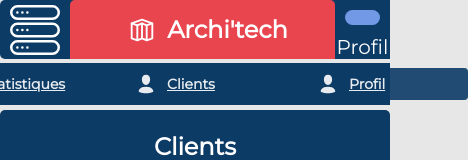
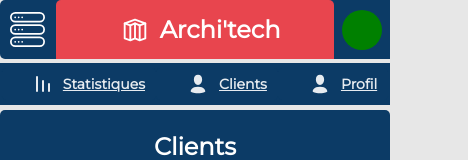
Before and after one commit to niakatemadi/archi_tech, a React (Create React App) app in the folder frontend/: page /adminDashboard/customers in a window 390 px wide. Shown: the top 160 px of the page, 468 px wide, since content can reach past the window. Built offline with nearby package versions, Linux system fonts and the light colour scheme; no server answers.

Commit message:
frontend more responsive

```diff
--- a/frontend/src/components/CustomButton/CustomButton.scss
+++ b/frontend/src/components/CustomButton/CustomButton.scss
@@ -6,7 +6,6 @@
     justify-content: flex-start;
     align-items: center;
     padding-left: 30px;
-    min-width: 150px;
     max-width: 200px;
     height: 30px;
     border : 1px solid $primaryColor;
--- a/frontend/src/pages/AdminPages/AdminCustomersPage/AdminCustomersPage.scss
+++ b/frontend/src/pages/AdminPages/AdminCustomersPage/AdminCustomersPage.scss
@@ -10,18 +10,26 @@
 
     &__blocListCustomers {
         height: 90%;
+        width: 100%;
         display: flex;
         justify-content: center;
+        background-color: green;
 
         &--inner {
+          width: 100%;
+          background-color: purple;
+          display: flex;
+          flex-direction: column;
+          align-items: center;
         }
     }
 }
+
 .CustomerRow {
     display: flex;
     flex-direction: row;
     justify-content: space-around;
-    width: 50vw;
+    width: 80%;
     color: white;
     border: 1px solid white;
     margin: 15px;
--- a/frontend/src/pages/AdminPages/AdminCustomersPage/AdminCustomersPage.tsx
+++ b/frontend/src/pages/AdminPages/AdminCustomersPage/AdminCustomersPage.tsx
@@ -23,7 +23,7 @@ const AdminCustomersPage = () => {
           {
 
             users.map((user) => {
-              return (<div className='CustomerRow' onClick={() => RedirectToCustomerFoldersPage(user)}><p>{user.name}</p><p>{user.firstName}</p><p> <span>{user.totalStorageUsed}</span> Ko utilisé(s)</p><p> <span>{user.totalStoragePurchased}</span> Go acheté(s)</p></div>)
+              return (<div className='CustomerRow' onClick={() => RedirectToCustomerFoldersPage(user)}><p>{user.name}</p><p>{user.firstName}</p><p> <span>{user.totalStorageUsed}</span> Ko</p><p> <span>{user.totalStoragePurchased}</span> Go</p></div>)
             })
           }
         </div>
--- a/frontend/src/pages/AdminPages/AdminDashboard/AdminDashboard.scss
+++ b/frontend/src/pages/AdminPages/AdminDashboard/AdminDashboard.scss
@@ -126,6 +126,19 @@
             justify-content: center;
             align-items: center;
         }
+
+        &__profileText {
+            position: absolute;
+            opacity: 0;
+        }
+
+        &__profilePicture {
+            border-radius: 100px;
+            height: 40px;
+            width: 40px;
+            margin: 0;
+            background-color: green;
+        }
     }
 
 }
--- a/frontend/src/pages/AdminPages/AdminDashboard/AdminDashboard.tsx
+++ b/frontend/src/pages/AdminPages/AdminDashboard/AdminDashboard.tsx
@@ -11,7 +11,7 @@ const AdminDashboard = () => {
     <section className='AdminDashboard'>
       <div className='UserNavBar'>
         <div className='UserNavBar__toggle' >
-        <svg xmlns="http://www.w3.org/2000/svg" width="50" height="50" viewBox="0 0 80 80" id="storage"><path fill="#ffff" fillRule="evenodd" d="M122 154h56a12 12 0 0 0 0-24h-56a12 12 0 0 0 0 24zm0-20h56a8 8 0 0 1 0 16h-56a8 8 0 0 1 0-16zm-.2 10a2 2 0 1 0 0-4 2 2 0 0 0 0 4zm8 0a2 2 0 0 0 0-4 2 2 0 0 0 0 4zm8 0a2 2 0 0 0 0-4 2 2 0 0 0 0 4zm40.2 14h-56a12 12 0 0 0 0 24h56a12 12 0 0 0 0-24zm0 20h-56a8 8 0 0 1 0-16h56a8 8 0 0 1 0 16zm-56.2-10a2 2 0 0 0 0 4 2 2 0 1 0 0-4zm8 0a2 2 0 0 0 0 4 2 2 0 0 0 0-4zm8 0a2 2 0 0 0 0 4 2 2 0 0 0 0-4zm40.2 18h-56a12 12 0 0 0 0 24h56a12 12 0 0 0 0-24zm0 20h-56a8 8 0 0 1 0-16h56a8 8 0 0 1 0 16zm-56.2-10a2 2 0 0 0 0 4 2 2 0 1 0 0-4zm8 0a2 2 0 0 0 0 4 2 2 0 0 0 0-4zm8 0a2 2 0 0 0 0 4 2 2 0 0 0 0-4z" transform="translate(-110 -130)"></path></svg>
+        <svg xmlns="http://www.w3.org/2000/svg" width="35" height="35" viewBox="0 0 80 80" id="storage"><path fill="#ffff" fillRule="evenodd" d="M122 154h56a12 12 0 0 0 0-24h-56a12 12 0 0 0 0 24zm0-20h56a8 8 0 0 1 0 16h-56a8 8 0 0 1 0-16zm-.2 10a2 2 0 1 0 0-4 2 2 0 0 0 0 4zm8 0a2 2 0 0 0 0-4 2 2 0 0 0 0 4zm8 0a2 2 0 0 0 0-4 2 2 0 0 0 0 4zm40.2 14h-56a12 12 0 0 0 0 24h56a12 12 0 0 0 0-24zm0 20h-56a8 8 0 0 1 0-16h56a8 8 0 0 1 0 16zm-56.2-10a2 2 0 0 0 0 4 2 2 0 1 0 0-4zm8 0a2 2 0 0 0 0 4 2 2 0 0 0 0-4zm8 0a2 2 0 0 0 0 4 2 2 0 0 0 0-4zm40.2 18h-56a12 12 0 0 0 0 24h56a12 12 0 0 0 0-24zm0 20h-56a8 8 0 0 1 0-16h56a8 8 0 0 1 0 16zm-56.2-10a2 2 0 0 0 0 4 2 2 0 1 0 0-4zm8 0a2 2 0 0 0 0 4 2 2 0 0 0 0-4zm8 0a2 2 0 0 0 0 4 2 2 0 0 0 0-4z" transform="translate(-110 -130)"></path></svg>
         </div>
         <BannerComponent />
         <div className="UserNavBar__middleBloc" >
--- a/frontend/src/pages/AdminPages/AdminHomePage/AdminHomePage.scss
+++ b/frontend/src/pages/AdminPages/AdminHomePage/AdminHomePage.scss
@@ -83,3 +83,22 @@
         }
     }
 }
+
+@media screen and (max-width: 1100px){
+
+    .AdminHomePageBloc{
+
+        &__listUsers {
+            width: 90%;
+        }
+    }
+}
+@media screen and (max-width: 768px){
+
+    .AdminHomePageBloc{
+
+        &__listUsers {
+            width: 90%;
+        }
+    }
+}
--- a/frontend/src/pages/CustomerPages/CustomerDashboard/CustomerDashboard.scss
+++ b/frontend/src/pages/CustomerPages/CustomerDashboard/CustomerDashboard.scss
@@ -165,6 +165,19 @@
             justify-content: center;
             align-items: center;
         }
+
+        &__profileText {
+            position: absolute;
+            opacity: 0;
+        }
+
+        &__profilePicture {
+            border-radius: 100px;
+            height: 40px;
+            width: 40px;
+            margin: 0;
+            background-color: green;
+        }
     }
 
     .StorageIndicatorComponent{
--- a/frontend/src/pages/CustomerPages/CustomerDashboard/CustomerDashboard.tsx
+++ b/frontend/src/pages/CustomerPages/CustomerDashboard/CustomerDashboard.tsx
@@ -16,7 +16,7 @@ const CustomerDashboard = () => {
     <section className='UserDashboard'>
       <div className='UserNavBar'>
         <div className='UserNavBar__toggle' >
-        <svg xmlns="http://www.w3.org/2000/svg" width="50" height="50" viewBox="0 0 80 80" id="storage"><path fill="#ffff" fillRule="evenodd" d="M122 154h56a12 12 0 0 0 0-24h-56a12 12 0 0 0 0 24zm0-20h56a8 8 0 0 1 0 16h-56a8 8 0 0 1 0-16zm-.2 10a2 2 0 1 0 0-4 2 2 0 0 0 0 4zm8 0a2 2 0 0 0 0-4 2 2 0 0 0 0 4zm8 0a2 2 0 0 0 0-4 2 2 0 0 0 0 4zm40.2 14h-56a12 12 0 0 0 0 24h56a12 12 0 0 0 0-24zm0 20h-56a8 8 0 0 1 0-16h56a8 8 0 0 1 0 16zm-56.2-10a2 2 0 0 0 0 4 2 2 0 1 0 0-4zm8 0a2 2 0 0 0 0 4 2 2 0 0 0 0-4zm8 0a2 2 0 0 0 0 4 2 2 0 0 0 0-4zm40.2 18h-56a12 12 0 0 0 0 24h56a12 12 0 0 0 0-24zm0 20h-56a8 8 0 0 1 0-16h56a8 8 0 0 1 0 16zm-56.2-10a2 2 0 0 0 0 4 2 2 0 1 0 0-4zm8 0a2 2 0 0 0 0 4 2 2 0 0 0 0-4zm8 0a2 2 0 0 0 0 4 2 2 0 0 0 0-4z" transform="translate(-110 -130)"></path></svg>
+        <svg xmlns="http://www.w3.org/2000/svg" width="35" height="35" viewBox="0 0 80 80" id="storage"><path fill="#ffff" fillRule="evenodd" d="M122 154h56a12 12 0 0 0 0-24h-56a12 12 0 0 0 0 24zm0-20h56a8 8 0 0 1 0 16h-56a8 8 0 0 1 0-16zm-.2 10a2 2 0 1 0 0-4 2 2 0 0 0 0 4zm8 0a2 2 0 0 0 0-4 2 2 0 0 0 0 4zm8 0a2 2 0 0 0 0-4 2 2 0 0 0 0 4zm40.2 14h-56a12 12 0 0 0 0 24h56a12 12 0 0 0 0-24zm0 20h-56a8 8 0 0 1 0-16h56a8 8 0 0 1 0 16zm-56.2-10a2 2 0 0 0 0 4 2 2 0 1 0 0-4zm8 0a2 2 0 0 0 0 4 2 2 0 0 0 0-4zm8 0a2 2 0 0 0 0 4 2 2 0 0 0 0-4zm40.2 18h-56a12 12 0 0 0 0 24h56a12 12 0 0 0 0-24zm0 20h-56a8 8 0 0 1 0-16h56a8 8 0 0 1 0 16zm-56.2-10a2 2 0 0 0 0 4 2 2 0 1 0 0-4zm8 0a2 2 0 0 0 0 4 2 2 0 0 0 0-4zm8 0a2 2 0 0 0 0 4 2 2 0 0 0 0-4z" transform="translate(-110 -130)"></path></svg>
         </div>
         <BannerComponent />
         <div className="UserNavBar__middleBloc" >
```
